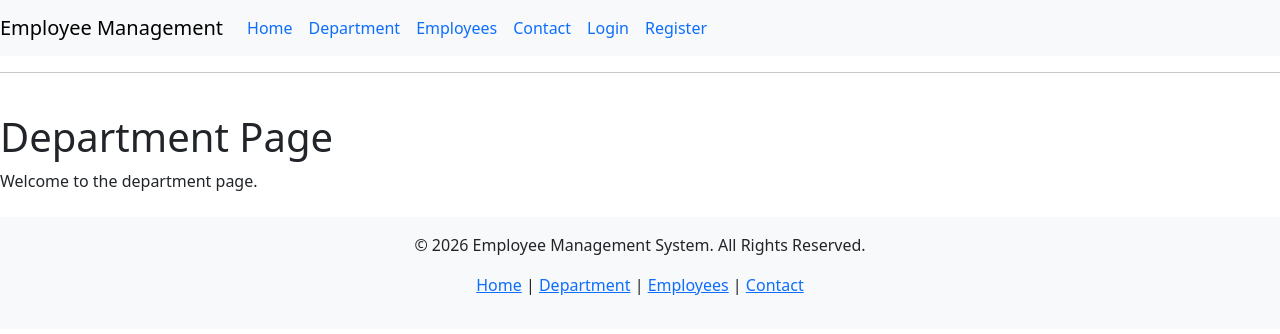
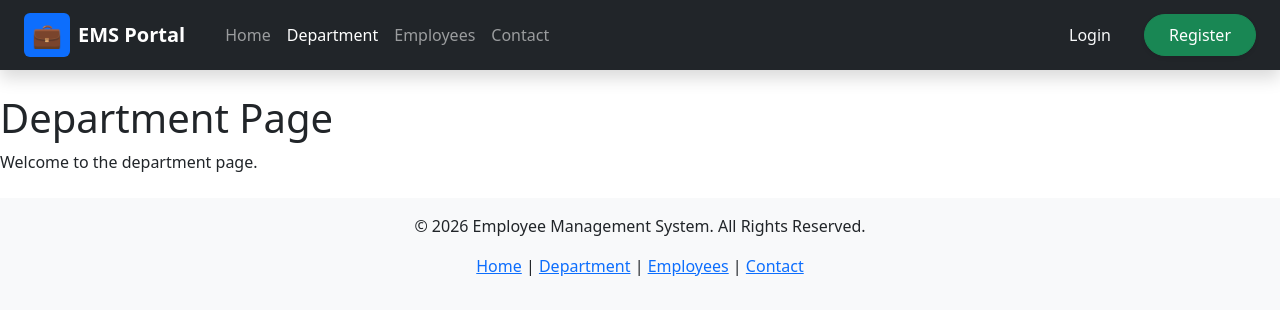
Before and after one commit to Aditya-kumar2004/Flask-Development, a Flask app: page /department in a window 1280 px wide. Shown: the top 334 px of the page. Run offline with Flask 3, Linux system fonts and the light colour scheme.

Commit message:
Upgrade navbar to a modern dark themed layout with active states

```diff
--- a/app/routes/home.py
+++ b/app/routes/home.py
@@ -2,8 +2,12 @@
 
 from flask import Flask    # import
 from flask import Blueprint # for declaring files as a routing
-from flask import render_template #
+from flask import render_template,redirect,url_for#
 home_bp = Blueprint("home",__name__)
+
+@home_bp.route("/")
+def index():
+    return redirect(url_for("home.home"))
 
 #rendering html home page
 @home_bp.route("/home")
--- a/app/templates/navbar.html
+++ b/app/templates/navbar.html
@@ -1,26 +1,42 @@
-<nav class="navbar navbar-expand-lg navbar-light bg-light">
-    <a class="navbar-brand" href="/home">Employee Management</a>
+<nav class="navbar navbar-expand-lg navbar-dark bg-dark shadow">
+    <div class="container-fluid px-4">
+        <!-- Brand Logo/Name -->
+        <a class="navbar-brand d-flex align-items-center gap-2" href="/home">
+            <span class="fs-4 fw-bold bg-primary text-white px-2 py-1 rounded">💼</span>
+            <span class="fs-5 fw-semibold tracking-wide text-white">EMS Portal</span>
+        </a>
 
-    <button class="navbar-toggler" type="button" data-toggle="collapse"
-        data-target="#navbarNavAltMarkup"
-        aria-controls="navbarNavAltMarkup"
-        aria-expanded="false"
-        aria-label="Toggle navigation">
-        <span class="navbar-toggler-icon"></span>
-    </button>
+        <!-- Mobile Toggler -->
+        <button class="navbar-toggler" type="button" data-bs-toggle="collapse"
+            data-bs-target="#navbarContent"
+            aria-controls="navbarContent"
+            aria-expanded="false"
+            aria-label="Toggle navigation">
+            <span class="navbar-toggler-icon"></span>
+        </button>
 
-    <div class="collapse navbar-collapse" id="navbarNavAltMarkup">
-        <div class="navbar-nav">
-            <a class="nav-item nav-link active text-primary" href="/home">
-                Home
-            </a>
-            <a class="nav-item nav-link text-primary" href="/department">Department</a>
-            <a class="nav-item nav-link text-primary" href="/employee/list">Employees</a>
-            <a class="nav-item nav-link text-primary" href="/contact">Contact</a>
-            <a class="nav-item nav-link text-primary" href="/employee/login">Login</a>
-            <a class="nav-item nav-link text-primary" href="/employee/register">Register</a>
+        <!-- Navigation Links -->
+        <div class="collapse navbar-collapse" id="navbarContent">
+            <ul class="navbar-nav me-auto mb-2 mb-lg-0 ms-3">
+                <li class="nav-item">
+                    <a class="nav-link {% if request.path == '/home' %}active{% endif %}" href="/home">Home</a>
+                </li>
+                <li class="nav-item">
+                    <a class="nav-link {% if request.path == '/department' %}active{% endif %}" href="/department">Department</a>
+                </li>
+                <li class="nav-item">
+                    <a class="nav-link {% if '/employee' in request.path %}active{% endif %}" href="/employee/list">Employees</a>
+                </li>
+                <li class="nav-item">
+                    <a class="nav-link {% if request.path == '/contact' %}active{% endif %}" href="/contact">Contact</a>
+                </li>
+            </ul>
+
+            <!-- Authentication Actions -->
+            <div class="d-flex align-items-center gap-3">
+                <a href="/employee/login" class="btn btn-link text-light text-decoration-none px-3">Login</a>
+                <a href="/employee/register" class="btn btn-success px-4 py-2 rounded-pill shadow-sm">Register</a>
+            </div>
         </div>
     </div>
 </nav>
-
-<hr>
```
